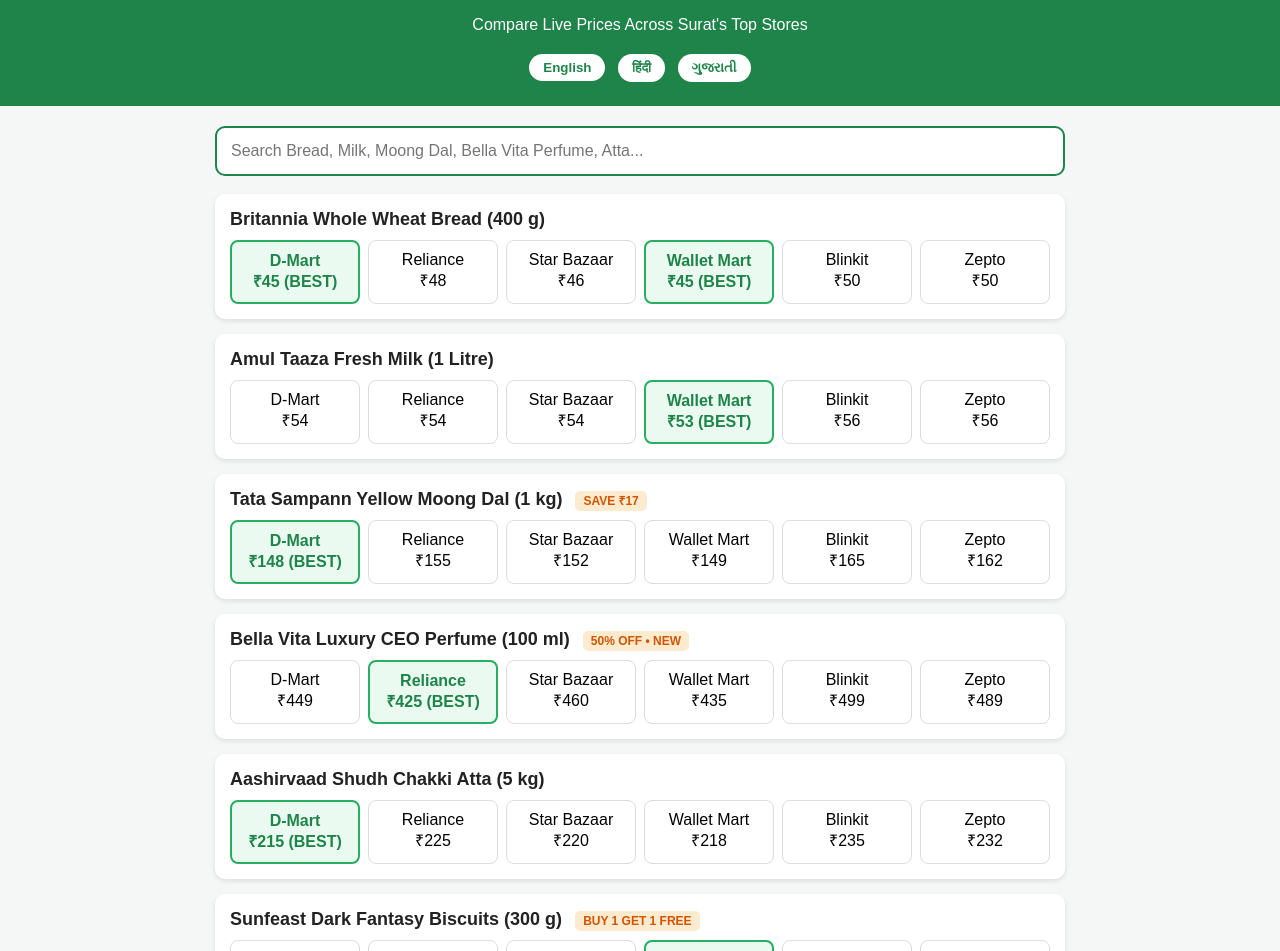
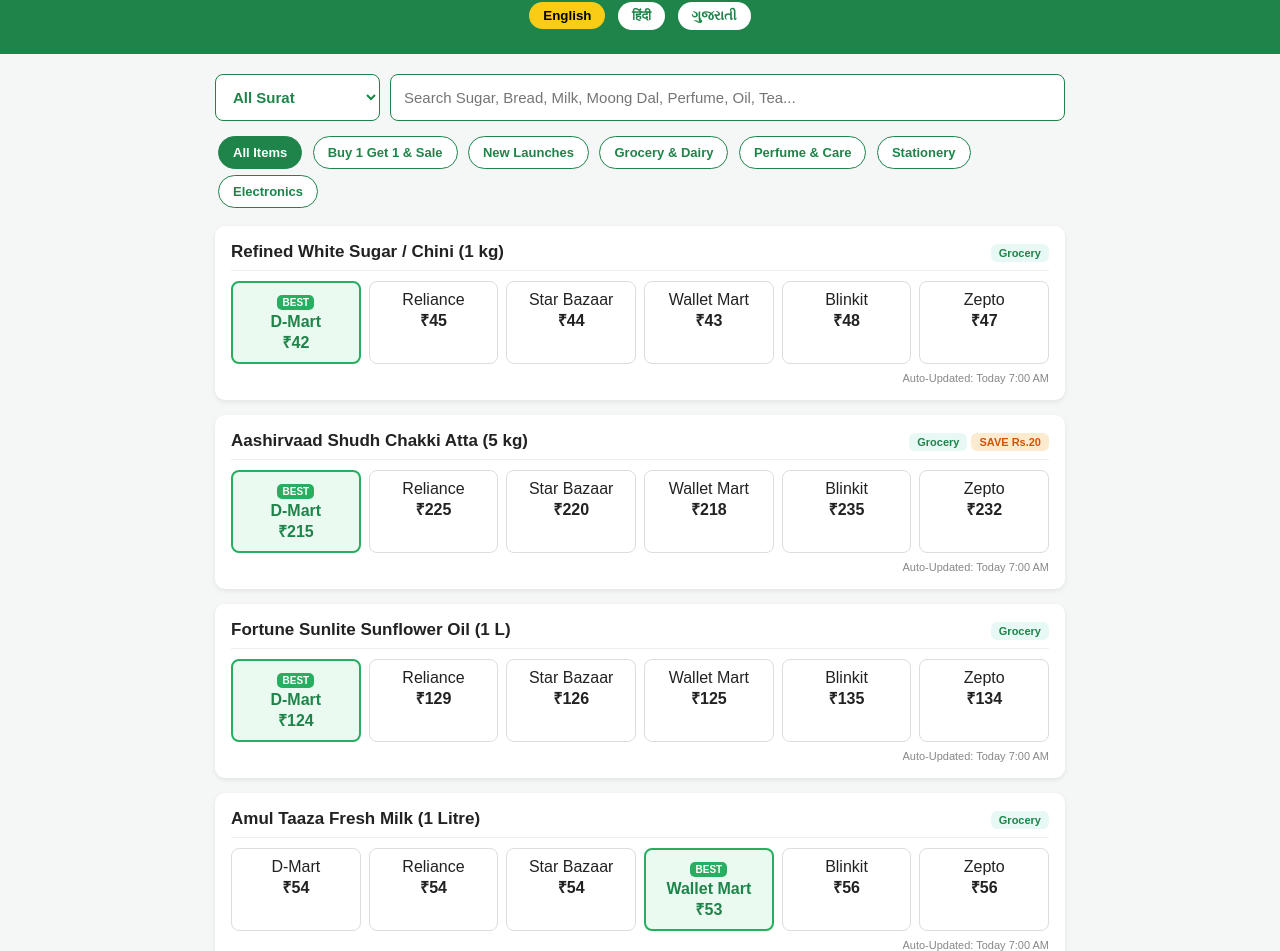
Before and after one commit to suratbachat/Surat-2026, a plain HTML site: page index.html in a window 1280 px wide. Shown: the part 122-1073 px from the top of the page. Drawn offline with Linux system fonts and the light colour scheme.

Commit message:
Refactor index.html for layout and functionality
Updated HTML structure and styles for improved layout and responsiveness. Added new features including language selection and category buttons.

```diff
--- a/index.html
+++ b/index.html
@@ -2,139 +2,166 @@
 <html>
 <head>
 <meta charset="UTF-8">
-<title>Surat Bachat</title>
+<meta name="viewport" content="width=device-width, initial-scale=1.0">
+<title>Surat Bachat - Live Price Comparison</title>
 <style>
-body { font-family: Arial, sans-serif; background: #f4f7f6; margin: 0; padding: 0 0 40px 0; }
-.flash { background: #d35400; color: white; padding: 10px; text-align: center; font-weight: bold; }
+body { font-family: Arial, sans-serif; background: #f4f7f6; margin: 0; padding: 0 0 40px 0; color: #222; }
+.flash { background: #d35400; color: white; padding: 10px; text-align: center; font-weight: bold; font-size: 14px; }
+.flash-tag { background: #facc15; color: #000; padding: 2px 7px; border-radius: 4px; margin-right: 6px; font-size: 11px; }
 .header { background: #1e8449; color: white; padding: 20px; text-align: center; }
+.header h1 { margin: 0; font-size: 26px; }
+.header p { margin: 5px 0 12px 0; font-size: 14px; }
 .lang-btn { background: white; color: #1e8449; border: none; padding: 6px 14px; margin: 4px; border-radius: 15px; font-weight: bold; cursor: pointer; }
+.lang-btn.active { background: #facc15; color: #000; }
+
 .box { max-width: 850px; margin: 20px auto; padding: 0 15px; }
-.search { width: 100%; padding: 14px; font-size: 16px; border: 2px solid #1e8449; border-radius: 10px; margin-bottom: 18px; box-sizing: border-box; }
-.card { background: white; padding: 15px; border-radius: 10px; margin-bottom: 15px; box-shadow: 0 2px 5px rgba(0,0,0,0.1); }
-.title { font-size: 18px; font-weight: bold; margin-bottom: 10px; color: #222; }
-.badge { background: #fdebd0; color: #d35400; padding: 3px 8px; border-radius: 5px; font-size: 12px; margin-left: 8px; }
+.row { display: flex; gap: 10px; margin-bottom: 12px; flex-wrap: wrap; }
+select, input { padding: 13px; font-size: 15px; border: 1.5px solid #1e8449; border-radius: 8px; }
+select { font-weight: bold; color: #1e8449; background: white; }
+input { flex: 1; min-width: 220px; }
+
+.cats { margin-bottom: 15px; }
+.cat-btn { background: white; border: 1px solid #1e8449; color: #1e8449; padding: 8px 14px; border-radius: 20px; cursor: pointer; margin: 3px; font-weight: bold; font-size: 13px; }
+.cat-btn.active { background: #1e8449; color: white; }
+
+.card { background: white; padding: 16px; border-radius: 10px; margin-bottom: 15px; box-shadow: 0 2px 5px rgba(0,0,0,0.08); }
+.c-top { display: flex; justify-content: space-between; align-items: center; border-bottom: 1px solid #eee; padding-bottom: 8px; margin-bottom: 10px; flex-wrap: wrap; gap: 5px; }
+.p-title { font-size: 17px; font-weight: bold; }
+.tag { font-size: 11px; padding: 3px 8px; border-radius: 6px; font-weight: bold; }
+.t-cat { background: #e8f8f5; color: #1e8449; }
+.t-off { background: #fdebd0; color: #d35400; margin-left: 4px; }
+.t-new { background: #ebf5fb; color: #2980b9; margin-left: 4px; }
+
 .grid { display: grid; grid-template-columns: repeat(auto-fit, minmax(110px, 1fr)); gap: 8px; }
-.st { border: 1px solid #ddd; padding: 10px; border-radius: 8px; text-align: center; }
+.st { border: 1px solid #ddd; padding: 9px 5px; border-radius: 8px; text-align: center; }
 .best { border: 2px solid #27ae60; background: #eafaf1; font-weight: bold; color: #1e8449; }
+.b-lbl { background: #27ae60; color: white; font-size: 10px; padding: 2px 5px; border-radius: 5px; display: inline-block; margin-bottom: 3px; }
+.sync-time { font-size: 11px; color: #888; text-align: right; margin-top: 8px; }
 </style>
 </head>
 <body>
 
-<div class="flash">LIVE DEAL: D-Mart - Sunfeast Biscuits BUY 1 GET 1 FREE | Reliance - Bella Vita Perfume 50% OFF!</div>
+<div class="flash">
+    <span class="flash-tag">LIVE DEAL</span>
+    <span id="fTxt">D-Mart: Sunfeast Dark Fantasy Biscuits - BUY 1 GET 1 FREE!</span>
+</div>
 
 <div class="header">
     <h1 id="t1">Surat Bachat</h1>
     <p id="t2">Compare Live Prices Across Surat's Top Stores</p>
     <div>
-<button class="lang-btn" onclick="setL('en')">English</button>
-<button class="lang-btn" onclick="setL('hi')">&#2361;&#2367;&#2306;&#2342;&#2368;</button>
-<button class="lang-btn" onclick="setL('gu')">&#2711;&#2753;&#2716;&#2736;&#2750;&#2724;&#2752;</button>
+        <button class="lang-btn active" onclick="setL('en', this)">English</button>
+        <button class="lang-btn" onclick="setL('hi', this)">&#2361;&#2367;&#2306;&#2342;&#2368;</button>
+        <button class="lang-btn" onclick="setL('gu', this)">&#2711;&#2753;&#2716;&#2736;&#2750;&#2724;&#2752;</button>
     </div>
 </div>
 
 <div class="box">
-<input type="text" id="searchBox" class="search" placeholder="Search Bread, Milk, Moong Dal, Bella Vita Perfume, Atta..." onkeyup="filterCards()">
-
-<div class="card">
-<div class="title">Britannia Whole Wheat Bread (400 g)</div>
-<div class="grid">
-<div class="st best">D-Mart<br>&#8377;45 (BEST)</div>
-<div class="st">Reliance<br>&#8377;48</div>
-<div class="st">Star Bazaar<br>&#8377;46</div>
-<div class="st best">Wallet Mart<br>&#8377;45 (BEST)</div>
-<div class="st">Blinkit<br>&#8377;50</div>
-<div class="st">Zepto<br>&#8377;50</div>
-</div>
+    <div class="row">
+        <select>
+            <option>All Surat</option>
+            <option>Adajan / Pal</option>
+            <option>Vesu / City Light</option>
+            <option>Varachha</option>
+            <option>Katargam</option>
+        </select>
+        <input type="text" id="searchBox" placeholder="Search Sugar, Bread, Milk, Moong Dal, Perfume, Oil, Tea..." onkeyup="render()">
     </div>
 
-<div class="card">
-<div class="title">Amul Taaza Fresh Milk (1 Litre)</div>
-<div class="grid">
-<div class="st">D-Mart<br>&#8377;54</div>
-<div class="st">Reliance<br>&#8377;54</div>
-<div class="st">Star Bazaar<br>&#8377;54</div>
-<div class="st best">Wallet Mart<br>&#8377;53 (BEST)</div>
-<div class="st">Blinkit<br>&#8377;56</div>
-<div class="st">Zepto<br>&#8377;56</div>
-</div>
+    <div class="cats">
+        <button class="cat-btn active" id="cAll" onclick="setC('All', this)">All Items</button>
+        <button class="cat-btn" id="cOff" onclick="setC('Offer', this)">Buy 1 Get 1 & Sale</button>
+        <button class="cat-btn" id="cNew" onclick="setC('New', this)">New Launches</button>
+        <button class="cat-btn" id="cGro" onclick="setC('Grocery', this)">Grocery & Dairy</button>
+        <button class="cat-btn" id="cPer" onclick="setC('Personal', this)">Perfume & Care</button>
+        <button class="cat-btn" id="cSta" onclick="setC('Stationery', this)">Stationery</button>
+        <button class="cat-btn" id="cEle" onclick="setC('Electronics', this)">Electronics</button>
     </div>
 
-<div class="card">
-<div class="title">Tata Sampann Yellow Moong Dal (1 kg) <span class="badge">SAVE &#8377;17</span></div>
-<div class="grid">
-<div class="st best">D-Mart<br>&#8377;148 (BEST)</div>
-<div class="st">Reliance<br>&#8377;155</div>
-<div class="st">Star Bazaar<br>&#8377;152</div>
-<div class="st">Wallet Mart<br>&#8377;149</div>
-<div class="st">Blinkit<br>&#8377;165</div>
-<div class="st">Zepto<br>&#8377;162</div>
-</div>
+    <div id="out">Loading Surat Live Prices...</div>
 </div>
 
-<div class="card">
-<div class="title">Bella Vita Luxury CEO Perfume (100 ml) <span class="badge">50% OFF • NEW</span></div>
-<div class="grid">
-<div class="st">D-Mart<br>&#8377;449</div>
-<div class="st best">Reliance<br>&#8377;425 (BEST)</div>
-<div class="st">Star Bazaar<br>&#8377;460</div>
-<div class="st">Wallet Mart<br>&#8377;435</div>
-<div class="st">Blinkit<br>&#8377;499</div>
-<div class="st">Zepto<br>&#8377;489</div>
-</div>
-</div>
-
-<div class="card">
-<div class="title">Aashirvaad Shudh Chakki Atta (5 kg)</div>
-<div class="grid">
-<div class="st best">D-Mart<br>&#8377;215 (BEST)</div>
-<div class="st">Reliance<br>&#8377;225</div>
-<div class="st">Star Bazaar<br>&#8377;220</div>
-<div class="st">Wallet Mart<br>&#8377;218</div>
-<div class="st">Blinkit<br>&#8377;235</div>
-<div class="st">Zepto<br>&#8377;232</div>
-</div>
-</div>
-
-<div class="card">
-<div class="title">Sunfeast Dark Fantasy Biscuits (300 g) <span class="badge">BUY 1 GET 1 FREE</span></div>
-<div class="grid">
-<div class="st">D-Mart<br>&#8377;150</div>
-<div class="st">Reliance<br>&#8377;145</div>
-<div class="st">Star Bazaar<br>&#8377;148</div>
-<div class="st best">Wallet Mart<br>&#8377;140 (BEST)</div>
-<div class="st">Blinkit<br>&#8377;160</div>
-<div class="st">Zepto<br>&#8377;155</div>
-</div>
-</div>
-
-</div>
+<img src="https://hits.sh" style="display:none;" alt=""/>
 
 <script>
-function filterCards() {
-    var input = document.getElementById("searchBox").value.toLowerCase();
-    var cards = document.getElementsByClassName("card");
-    for (var i = 0; i < cards.length; i++) {
-        var text = cards[i].innerText.toLowerCase();
-        cards[i].style.display = text.indexOf(input) > -1 ? "" : "none";
-    }
-}
+var deals = [
+    "D-Mart: Sunfeast Dark Fantasy Biscuits - BUY 1 GET 1 FREE!",
+    "Reliance Smart: Bella Vita Luxury CEO Perfume - FLAT 50% OFF!",
+    "Wallet Mart: Aashirvaad Chakki Atta (5kg) - Extra Rs.20 OFF!",
+    "Blinkit & Zepto: boAt Airdopes 141 Earbuds - 60% OFF Today!"
+];
+var di = 0;
+setInterval(function() {
+    di = (di + 1) % deals.length;
+    document.getElementById("fTxt").innerText = deals[di];
+}, 3500);
 
-function setL(l) {
+var curL = "en";
+var curC = "All";
+var db = [];
+
+function setL(l, btn) {
+    curL = l;
+    var bs = document.getElementsByClassName("lang-btn");
+    for (var i = 0; i < bs.length; i++) bs[i].classList.remove("active");
+    btn.classList.add("active");
     if (l === 'hi') {
         document.getElementById("t1").innerText = "\u0938\u0942\u0930\u0924 \u092c\u091a\u0924";
         document.getElementById("t2").innerText = "\u0938\u0942\u0930\u0924 \u0915\u0947 \u0938\u094d\u091f\u094b\u0930\u094d\u0938 \u0915\u0947 \u0926\u093e\u092e \u0924\u0941\u0932\u0928\u093e \u0915\u0930\u0947\u0902";
-        document.getElementById("searchBox").placeholder = "\u0938\u093e\u092e\u093e\u0928 \u0916\u094b\u091c\u0947\u0902 (Bread, Milk, Moong Dal, Perfume)...";
+        document.getElementById("searchBox").placeholder = "\u0938\u093e\u092e\u093e\u0928 \u0916\u094b\u091c\u0947\u0902 (Sugar, Bread, Milk, Perfume, Oil)...";
     } else if (l === 'gu') {
         document.getElementById("t1").innerText = "\u0ab8\u0ac1\u0ab0\u0aa4 \u0aac\u0a9a\u0aa4";
         document.getElementById("t2").innerText = "\u0ab8\u0ac1\u0ab0\u0aa4\u0aa8\u0abe \u0ab8\u0acd\u0a9f\u0acb\u0ab0\u0acd\u0ab8\u0aa8\u0abe \u0aad\u0abe\u0ab5 \u0ab8\u0ab0\u0a96\u0abe\u0ab5\u0acb";
-        document.getElementById("searchBox").placeholder = "\u0ab5\u0ab8\u0acd\u0aa4\u0ac1 \u0ab6\u0acb\u0aa7\u0acb (Bread, Milk, Moong Dal, Perfume)...";
+        document.getElementById("searchBox").placeholder = "\u0ab5\u0ab8\u0acd\u0aa4\u0ac1 \u0ab6\u0acb\u0aa7\u0acb (Sugar, Bread, Milk, Perfume, Oil)...";
     } else {
         document.getElementById("t1").innerText = "Surat Bachat";
         document.getElementById("t2").innerText = "Compare Live Prices Across Surat's Top Stores";
-        document.getElementById("searchBox").placeholder = "Search Bread, Milk, Moong Dal, Bella Vita Perfume, Atta...";
+        document.getElementById("searchBox").placeholder = "Search Sugar, Bread, Milk, Moong Dal, Perfume, Oil, Tea...";
+    }
+    render();
+}
+
+function setC(c, btn) {
+    curC = c;
+    var bs = document.getElementsByClassName("cat-btn");
+    for (var i = 0; i < bs.length; i++) bs[i].classList.remove("active");
+    btn.classList.add("active");
+    render();
+}
+
+function render() {
+    var q = document.getElementById("searchBox").value.toLowerCase();
+    var h = "";
+    for (var i = 0; i < db.length; i++) {
+        var x = db[i];
+        var okC = (curC === "All") || (curC === "Offer" && x.o !== "") || (curC === "New" && x.nw === 1) || (x.c === curC);
+        var okT = (x.n.toLowerCase().indexOf(q) !== -1) || (x.k.indexOf(q) !== -1);
+        if (okC && okT) {
+            var arr = [x.d, x.r, x.s, x.w, x.b, x.z];
+            var stN = ["D-Mart", "Reliance", "Star Bazaar", "Wallet Mart", "Blinkit", "Zepto"];
+            var mn = Math.min(x.d, x.r, x.s, x.w, x.b, x.z);
+            var sh = "";
+            for (var j = 0; j < 6; j++) {
+                var isB = (arr[j] === mn);
+                sh += "<div class='st " + (isB ? "best" : "") + "'>";
+                if (isB) sh += "<div class='b-lbl'>BEST</div>";
+                sh += "<div>" + stN[j] + "</div><div><b>&#8377;" + arr[j] + "</b></div></div>";
+            }
+            var tg = "<span class='tag t-cat'>" + x.c + "</span>";
+            if (x.o !== "") tg += "<span class='tag t-off'>" + x.o + "</span>";
+            if (x.nw === 1) tg += "<span class='tag t-new'>NEW</span>";
+            h += "<div class='card'><div class='c-top'><span class='p-title'>" + x.n + "</span><div>" + tg + "</div></div><div class='grid'>" + sh + "</div><div class='sync-time'>Auto-Updated: " + x.u + "</div></div>";
         }
     }
+    document.getElementById("out").innerHTML = h || "<p style='text-align:center;color:#666;'>No item found!</p>";
+}
+
+fetch("products.json?t=" + new Date().getTime())
+    .then(function(res) { return res.json(); })
+    .then(function(json) {
+        db = json;
+        render();
+    });
 </script>
-
 </body>
 </html>
```
Lines whose indentation alone changed are shown as unchanged.
